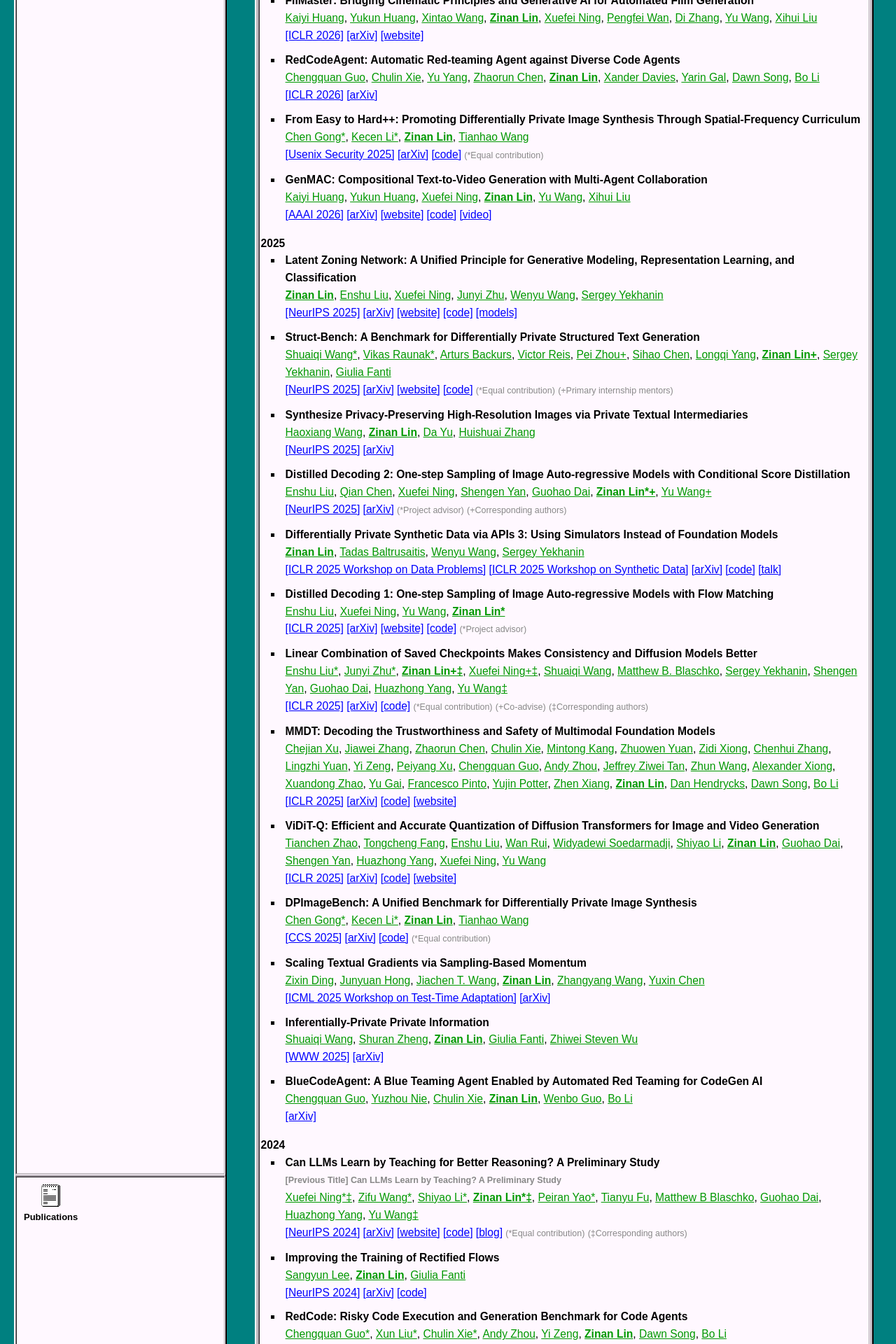
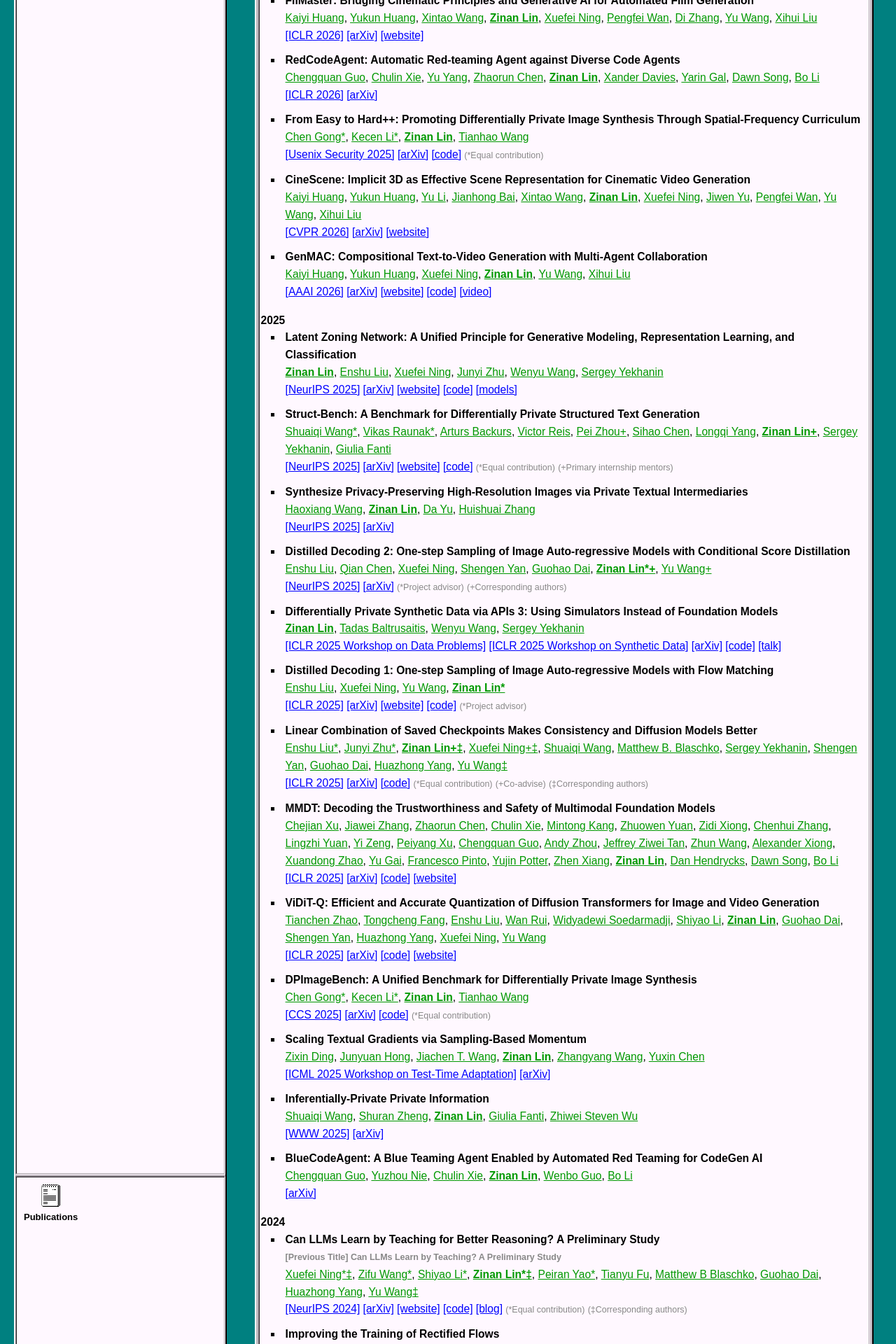
Before and after one commit to fjxmlzn/fjxmlzn.github.io, a Jekyll site: the page built from _publications/publications.html, in a window 1280 px wide. Shown: the part 369-2289 px from the top of the page at 70% size. Built offline with Jekyll 4.4.1, drawn with Linux system fonts in a browser that asks for light colours; comment, search, counter and statistics services are not loaded; some of the changed text lies outside the part shown.

Commit message:
update publication

```diff
--- a/_publications/publications.html
+++ b/_publications/publications.html
@@ -160,6 +160,31 @@
             <a href="https://github.com/2019ChenGong/Feta-Pro" target="_blank">[code]</a>
         </span>
         <span class="publication_note">(*Equal contribution)</span>
+    </li>
+    <li class='publication_li'>
+        <span class='publication_title'>CineScene: Implicit 3D as Effective Scene Representation for Cinematic Video Generation</span>
+        <span class="publication_author">
+            <a href="#">Kaiyi Huang</a>,
+            <a href="#">Yukun Huang</a>,
+            <a href="#">Yu Li</a>,
+            <a href="#">Jianhong Bai</a>,
+            <a href="#">Xintao Wang</a>,
+            <span class="publication_me"><a href="https://zinanlin.me/" target="_blank">Zinan Lin</a></span>,
+            <a href="#">Xuefei Ning</a>,
+            <a href="#">Jiwen Yu</a>,
+            <a href="#">Pengfei Wan</a>,
+            <a href="#">Yu Wang</a>,
+            <a href="#">Xihui Liu</a>
+        </span>
+        <span class='publication_journal'>
+            <a href="#" target="_blank">[CVPR 2026]</a>
+        </span>
+        <span class='publication_journal'>
+            <a href="https://arxiv.org/abs/2602.06959" target="_blank">[arXiv]</a>
+        </span>
+        <span class='publication_journal'>
+            <a href="https://karine-huang.github.io/CineScene/" target="_blank">[website]</a>
+        </span>
     </li>
     <li class='publication_li'>
         <span class='publication_title'>GenMAC: Compositional Text-to-Video Generation with Multi-Agent Collaboration</span>
```
